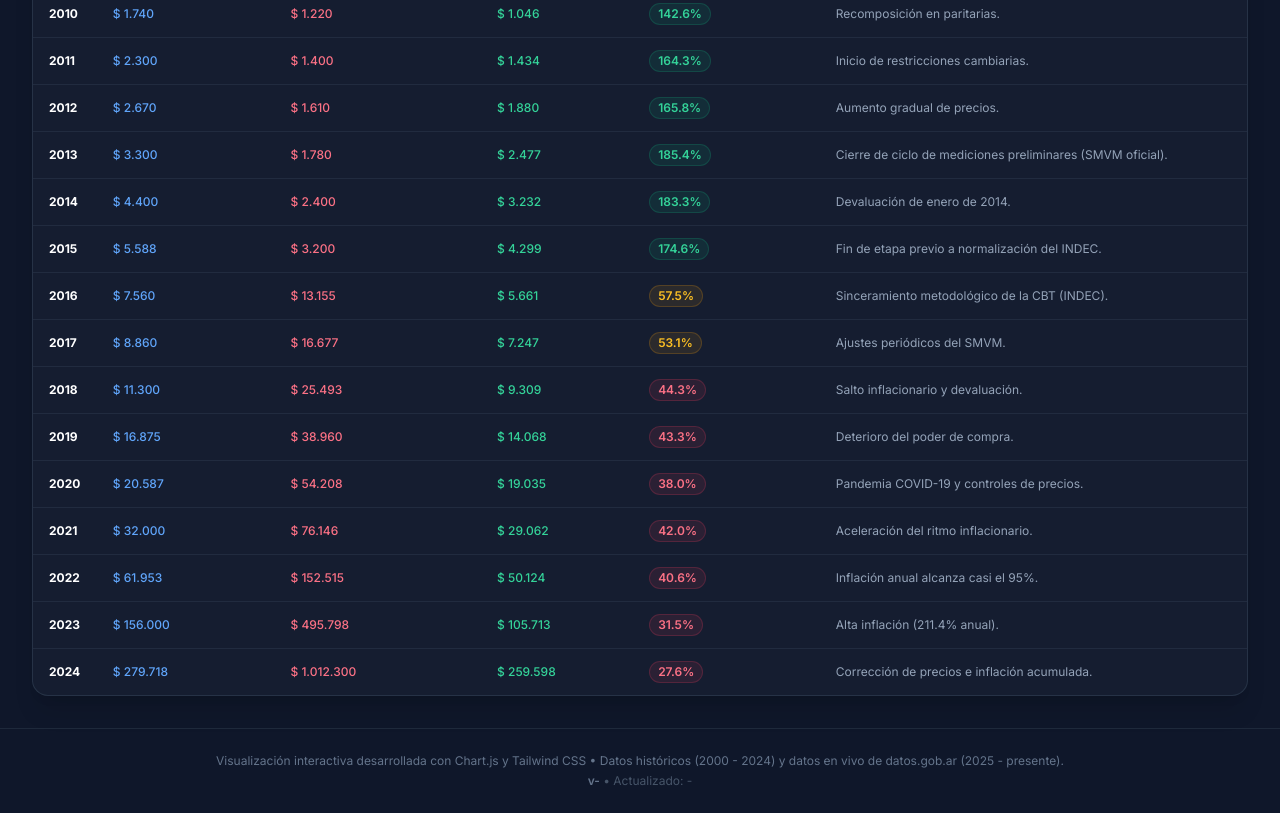
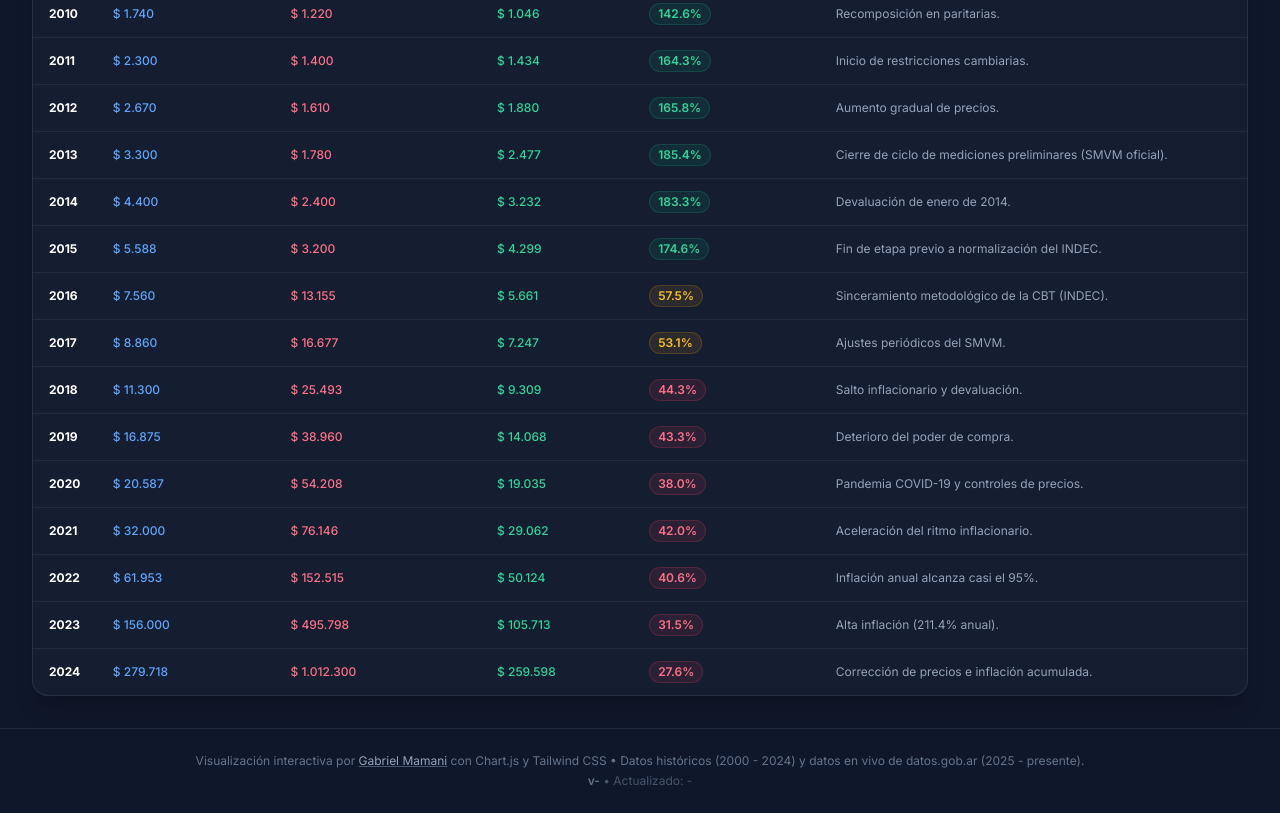
Before and after one commit to rgmamani/datita, a website with bundled scripts: page public/index.html in a window 1280 px wide. Shown: the part 1859-2672 px from the top of the page. Built offline with nearby package versions, Linux system fonts and the light colour scheme; files whose address does not match are found by name.

Commit message:
feat: autoría en el footer con enlace a la página personal

```diff
--- a/public/index.html
+++ b/public/index.html
@@ -326,7 +326,10 @@
     <footer class="border-t border-slate-800 py-6 text-center text-xs text-slate-500">
         <div class="max-w-7xl mx-auto px-4 space-y-1">
             <div>
-                Visualización interactiva desarrollada con Chart.js y Tailwind CSS &bull; Datos históricos (2000 -
+                Visualización interactiva por <a
+                    href="http://rgmamani.github.io/" target="_blank" rel="noopener"
+                    class="text-slate-400 hover:text-brand-blue underline decoration-slate-600 hover:decoration-brand-blue transition-colors">Gabriel
+                    Mamani</a> con Chart.js y Tailwind CSS &bull; Datos históricos (2000 -
                 2024) y datos en vivo de datos.gob.ar (2025 - presente).
             </div>
             <div id="footer-version" class="text-slate-600">
```
